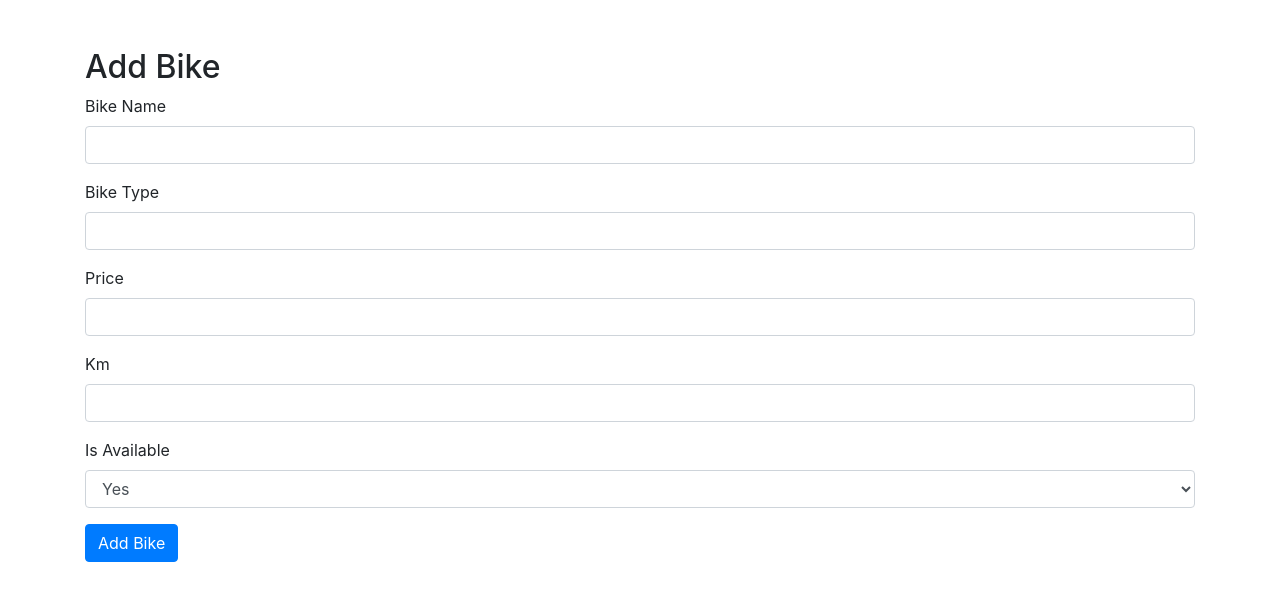
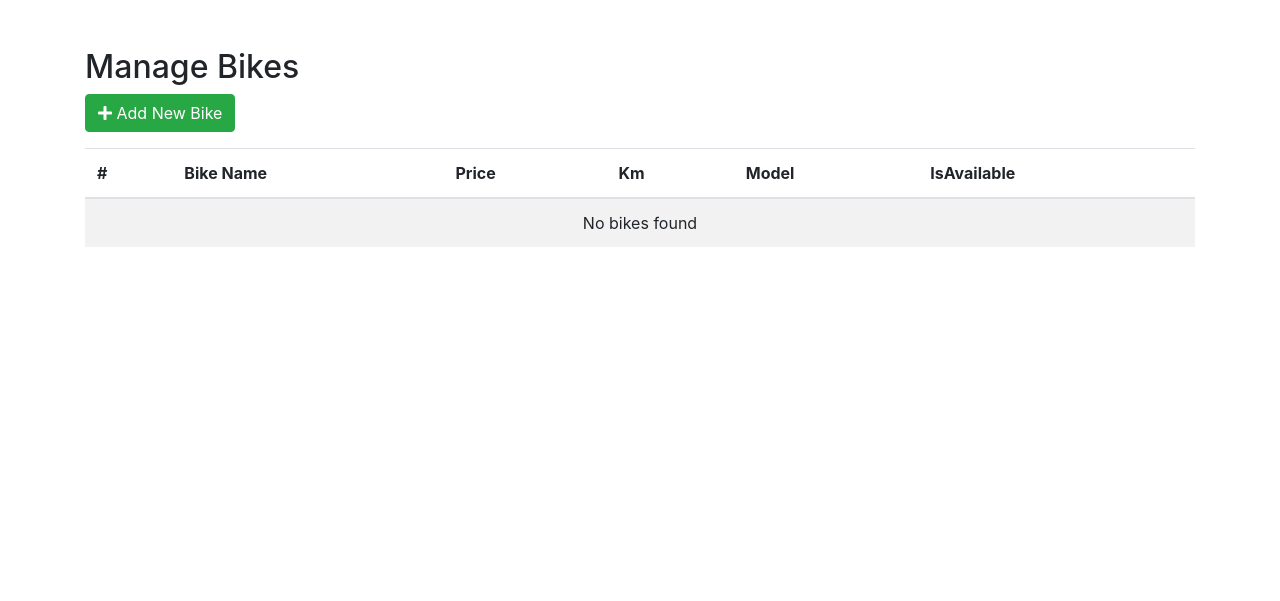
Before and after one commit to Arun-1605/RentalApp, a Flask app: page /bike-form in a window 1280 px wide. Shown: the top 601 px of the page. Run offline with Flask 2, Linux system fonts and the light colour scheme; data that the repository does not hold is empty; some libraries are stand-ins or nearby versions.

Commit message:
added post and get bike details

```diff
--- a/admin.py
+++ b/admin.py
@@ -25,13 +25,16 @@ def get_bike_form(bike_id=None):
     if bike_id:
         cursor.execute("SELECT * FROM bikes WHERE id = %s", (bike_id,))
         bike = cursor.fetchone()
+        return render_template('upsertbike.html',bike=bike)
+
     else:
-        bike = None
+        cursor.execute("SELECT * FROM bikes")
+        bike = cursor.fetchall()
 
     cursor.close()
     connection.close()
 
-    return render_template('upsertbike.html', bike=bike)
+    return render_template('master.html', bikes=bike)
 
 @admin_routes.route('/bike-form', methods=['POST'])
 @admin_routes.route('/bike-form/<int:bike_id>', methods=['POST'])
@@ -41,20 +44,20 @@ def post_bike_form(bike_id=None):
     cursor = connection.cursor()
 
     # Extract form data
-    bikename = request.form['bike_name']
-    biketype = request.form['bike_type']
-    price = request.form['bike_price']
-    km = request.form['bike_description']
-    isavailable = request.form['is_available']
+    bikename = request.form['bikename']
+    model = request.form['model']
+    price = request.form['price']
+    km = request.form['km']
+    isavailable = request.form['Isavailable']
 
     if bike_id:
         # Update existing bike details
         try:
             cursor.execute("""
                 UPDATE bikes
-                SET bikename = %s, biketype = %s, price = %s, km = %s, isavailable = %s
+                SET bikename = %s, model = %s, price = %s, km = %s, isavailable = %s
                 WHERE id = %s
-            """, (bikename, biketype, price, km, isavailable, bike_id))
+            """, (bikename, model, price, km, isavailable, bike_id))
             connection.commit()
             flash('Bike details updated successfully!', 'success')
         except Exception as e:
@@ -64,9 +67,9 @@ def post_bike_form(bike_id=None):
         # Insert new bike details
         try:
             cursor.execute("""
-                INSERT INTO bikes (bikename, biketype, price, km, isavailable)
+                INSERT INTO bikes (bikename, model, price, km, isavailable)
                 VALUES (%s, %s, %s, %s, %s)
-            """, (bikename, biketype, price, km, isavailable))
+            """, (bikename, model, price, km, isavailable))
             connection.commit()
             flash('Bike added successfully!', 'success')
         except Exception as e:
--- a/static/script.js
+++ b/static/script.js
@@ -1,3 +1,4 @@
+// Your existing script for the navbar and menu behavior
 const container = document.querySelector(".container");
 
 document.querySelector(".open-navbar-icon").addEventListener("click", () => {
@@ -21,3 +22,10 @@ Array.from(document.querySelectorAll(".navigation-button")).forEach(item => {
     item.parentElement.parentElement.classList.toggle("change");
   };
 });
+
+// Auto-dismiss flash messages after 5 seconds (5000 ms)
+setTimeout(function() {
+  $('.alert').fadeOut('slow', function() {
+      $(this).remove();  // Remove the alert once it's faded out
+  });
+}, 5000);
--- a/templates/master.html
+++ b/templates/master.html
@@ -12,7 +12,7 @@
         <h2>Manage Bikes</h2>
 
         <!-- Add New Bike Button -->
-        <a href="{{ url_for('admin_routes.add_or_update_bike') }}" class="btn btn-success mb-3">
+        <a href="{{ url_for('admin_routes.post_bike_form') }}" class="btn btn-success mb-3">
             <i class="fas fa-plus"></i> Add New Bike
         </a>
 
@@ -33,9 +33,9 @@
                 <tr>
                     <td>{{ bike['id'] }}</td>
                     <td>{{ bike['bikename'] }}</td>
-                    <td>{{ bike['price'] }}</td>
-                    <td>${{ bike['Km'] }}</td>
-                    <td>{{ bike['Model'] }}</td>
+                    <td>${{ bike['price'] }}</td>
+                    <td>{{ bike['km'] }}</td>
+                    <td>{{ bike['model'] }}</td>
                     <td>{{ bike['Isavailable'] }}</td>
                     <td>
                         <!-- Edit Button with Icon -->
@@ -52,5 +52,6 @@
             </tbody>
         </table>
     </div>
+    <script src="/static/script.js"></script>
 </body>
 </html>
--- a/templates/upsertbike.html
+++ b/templates/upsertbike.html
@@ -10,33 +10,47 @@
     <div class="container mt-5">
         <h2>{% if bike %}Edit{% else %}Add{% endif %} Bike</h2>
 
+        <!-- Flash messages -->
+        {% with messages = get_flashed_messages(with_categories=true) %}
+            {% if messages %}
+                <div class="alert alert-dismissible fade show" role="alert">
+                    {% for category, message in messages %}
+                        <div class="alert alert-{{ category }}">{{ message }}</div>
+                    {% endfor %}
+                    <button type="button" class="close" data-dismiss="alert" aria-label="Close">
+                        <span aria-hidden="true">&times;</span>
+                    </button>
+                </div>
+            {% endif %}
+        {% endwith %}
+
         <!-- Bike Form -->
         <form method="POST">
             <div class="form-group">
-                <label for="bike_name">Bike Name</label>
-                <input type="text" class="form-control" id="bike_name" name="bike_name"
+                <label for="bikename">Bike Name</label>
+                <input type="text" class="form-control" id="bikename" name="bikename"
                        value="{{ bike['bikename'] if bike else '' }}" required>
             </div>
             <div class="form-group">
-                <label for="bike_type">Bike Type</label>
-                <input type="text" class="form-control" id="bike_type" name="bike_type"
-                       value="{{ bike['biketype'] if bike else '' }}" required>
+                <label for="model">Bike Type</label>
+                <input type="text" class="form-control" id="model" name="model"
+                       value="{{ bike['model'] if bike else '' }}" required>
             </div>
             <div class="form-group">
-                <label for="bike_price">Price</label>
-                <input type="number" class="form-control" id="bike_price" name="bike_price"
+                <label for="price">Price</label>
+                <input type="number" class="form-control" id="price" name="price"
                        value="{{ bike['price'] if bike else '' }}" required>
             </div>
             <div class="form-group">
-                <label for="bike_description">Km</label>
-                <input type="text" class="form-control" id="bike_description" name="bike_description"
+                <label for="km">Km</label>
+                <input type="text" class="form-control" id="km" name="km"
                        value="{{ bike['km'] if bike else '' }}" required>
             </div>
             <div class="form-group">
-                <label for="is_available">Is Available</label>
-                <select class="form-control" id="is_available" name="is_available">
-                    <option value="1" {% if bike and bike['isavailable'] == 1 %}selected{% endif %}>Yes</option>
-                    <option value="0" {% if bike and bike['isavailable'] == 0 %}selected{% endif %}>No</option>
+                <label for="Isavailable">Is Available</label>
+                <select class="form-control" id="Isavailable" name="Isavailable">
+                    <option value="1" {% if bike and bike['Isavailable'] == 1 %}selected{% endif %}>Yes</option>
+                    <option value="0" {% if bike and bike['Isavailable'] == 0 %}selected{% endif %}>No</option>
                 </select>
             </div>
             <button type="submit" class="btn btn-primary">
@@ -44,5 +58,9 @@
             </button>
         </form>
     </div>
+
+    <script src="https://code.jquery.com/jquery-3.5.1.slim.min.js"></script>
+    <script src="https://cdn.jsdelivr.net/npm/@popperjs/core@2.9.1/dist/umd/popper.min.js"></script>
+    <script src="https://stackpath.bootstrapcdn.com/bootstrap/4.5.2/js/bootstrap.min.js"></script>
 </body>
 </html>
```
Also changed, not shown: templates/admin.html (+26 -1 lines).
